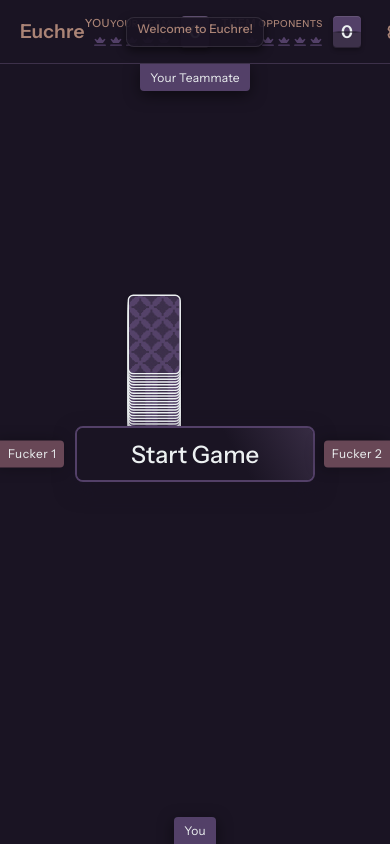
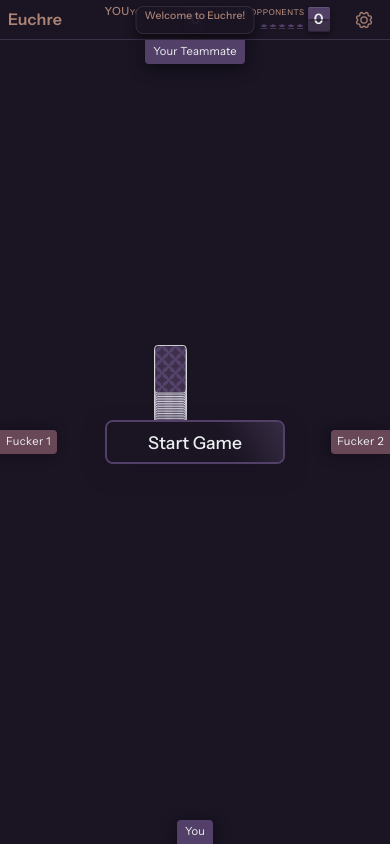
Before and after one commit to mattdale/euchre, a plain HTML site: page index.html in a window 390 px wide. Drawn offline with nearby package versions, Linux system fonts and the light colour scheme.

Commit message:
mobile v2

```diff
--- a/styles.css
+++ b/styles.css
@@ -54,6 +54,7 @@ html,
 body {
     width: 100vw;
     height: 100vh;
+    height: 100dvh; /* Dynamic viewport height — accounts for iOS browser chrome */
     overflow: hidden;
     background-color: var(--color-bg-dark);
 }
@@ -1895,6 +1896,79 @@ body.beginner-mode .card.is-trump:hover {
 
 @media (max-width: 480px) {
 
+    /* ═══ iOS Viewport Fix ═══ */
+    html, body {
+        height: 100vh;
+        height: 100dvh;
+    }
+
+    /* ═══ Header — much shorter on mobile ═══ */
+    .game-header {
+        height: 2.5rem;
+    }
+
+    .header-content {
+        padding: 0 0.5rem;
+    }
+
+    h1 {
+        font-size: 1rem;
+    }
+
+    /* ═══ Score area — compact ═══ */
+    .score-container {
+        gap: 0.4rem;
+    }
+
+    .team-score-section {
+        gap: 0.2rem;
+    }
+
+    .team-label {
+        font-size: 0.5rem;
+    }
+
+    .tally-crown {
+        width: 8px !important;
+        height: 8px !important;
+    }
+
+    .team-tally-crowns {
+        gap: 1px !important;
+    }
+
+    .flipboard-score {
+        width: 1.4rem;
+        height: 1.6rem;
+        border-radius: 2px;
+    }
+
+    .score-digit {
+        font-size: 0.9rem;
+    }
+
+    /* ═══ Settings gear — smaller ═══ */
+    .settings-btn {
+        font-size: 0.7rem;
+        padding: 2px;
+    }
+
+    .settings-btn svg {
+        width: 20px;
+        height: 20px;
+    }
+
+    /* ═══ Game message — above player info ═══ */
+    .game-message-container {
+        max-width: 60vw;
+        padding: 3px 8px;
+    }
+
+    #message {
+        font-size: 0.65rem;
+        white-space: normal;
+    }
+
     /* ═══ Game Board ═══ */
     .game-board {
         overflow: hidden;
@@ -1922,10 +1996,33 @@ body.beginner-mode .card.is-trump:hover {
         font-size: 0.5rem;
     }
 
+    /* ═══ Center Deck — scale down and ensure centered ═══ */
+    .center-deck {
+        transform: scale(0.85);
+        margin: 0 auto;
+    }
+
+    .play-area {
+        align-items: center;
+        justify-content: center;
+    }
+
+    .trick-cards {
+        width: 180px;
+        height: 180px;
+    }
+
+    /* ═══ Start Game button ═══ */
+    .start-game-btn {
+        font-size: 1.1rem;
+        width: 180px;
+        height: 44px;
+    }
+
     /* ═══ Hand Scaling — remove the 1.4x scale on mobile ═══ */
     .player-position.north .hand {
         scale: 1;
-        margin-top: -1rem;
+        margin-top: -1.2rem;
     }
 
     .player-position.south .hand {
@@ -1935,14 +2032,14 @@ body.beginner-mode .card.is-trump:hover {
 
     .player-position.west .hand {
         scale: 1;
-        left: calc(-2rem - 10px);
-        top: calc(50% - 50px);
+        left: calc(-1.5rem - 10px);
+        top: calc(50% - 45px);
     }
 
     .player-position.east .hand {
         scale: 1;
-        right: calc(-2rem - 10px);
-        top: calc(50% - 50px);
+        right: calc(-1.5rem - 10px);
+        top: calc(50% - 45px);
     }
 
     /* ═══ Player position adjustments ═══ */
@@ -1965,113 +2062,87 @@ body.beginner-mode .card.is-trump:hover {
     /* ═══ Vertical hand card overlap — tighter on mobile ═══ */
     .player-position.west .card,
     .player-position.east .card {
-        margin-top: -2.5rem;
+        margin-top: -2.8rem;
     }
 
     /* ═══ Player Info — compact on mobile ═══ */
     .player-info {
-        padding: 4px 8px;
+        padding: 3px 6px;
     }
 
     .player-position.north .player-info,
     .player-position.south .player-info {
-        padding: 4px 10px;
+        padding: 3px 8px;
     }
 
     .player-position.west .player-info,
     .player-position.east .player-info {
-        padding: 4px 8px;
+        padding: 3px 6px;
     }
 
     .player-name {
-        font-size: 0.75rem;
+        font-size: 0.7rem;
     }
 
     /* ═══ Badges — stack vertically on mobile ═══ */
     .player-position.north .player-name,
     .player-position.south .player-name {
         flex-direction: column;
-        gap: 3px;
+        gap: 2px;
     }
 
     .player-position.west .player-name,
     .player-position.east .player-name {
         flex-direction: column;
-        gap: 3px;
+        gap: 2px;
     }
 
     .dealer-badge,
     .maker-badge {
-        font-size: 0.6rem;
-        padding: 2px 5px;
+        font-size: 0.55rem;
+        padding: 1px 4px;
         margin-left: 0;
+    }
+
+    /* ═══ Trump corner icons — much smaller ═══ */
+    .trump-icon {
+        width: 28px;
+        height: 28px;
+        font-size: 1.2rem;
     }
 
     /* ═══ Trump card — smaller ═══ */
     .trump-card {
-        width: 40px;
-        height: 60px;
-        font-size: 0.8rem;
+        width: 36px;
+        height: 54px;
+        font-size: 0.7rem;
     }
 
     /* ═══ Trick cards — tighter spread ═══ */
     .trick-card.play-order-1 {
-        transform: translateX(-1.5rem) !important;
+        transform: translateX(-1.2rem) !important;
     }
 
     .trick-card.play-order-2 {
-        transform: translateX(-0.5rem) !important;
+        transform: translateX(-0.4rem) !important;
     }
 
     .trick-card.play-order-3 {
-        transform: translateX(0.5rem) !important;
+        transform: translateX(0.4rem) !important;
     }
 
     .trick-card.play-order-4 {
-        transform: translateX(1.5rem) !important;
+        transform: translateX(1.2rem) !important;
     }
 
     /* ═══ Trick tallies — smaller ═══ */
     .trick-tally {
-        gap: 2px;
+        gap: 1px;
     }
 
     .trick-tally svg {
-        width: 10px;
-        height: 10px;
-    }
-
-    /* ═══ Score area ═══ */
-    .score-container {
-        gap: 0.75rem;
-    }
-
-    .flipboard-score {
-        width: 1.75rem;
-        height: 2rem;
-    }
-
-    .score-digit {
-        font-size: 1.1rem;
-    }
-
-    h1 {
-        font-size: 1.2rem;
-    }
-
-    .team-label {
-        font-size: 0.6rem;
-    }
-
-    /* ═══ Game message ═══ */
-    #message {
-        font-size: 0.75rem;
-        white-space: normal;
-    }
-
-    .game-message-container {
-        max-width: 70vw;
-        padding: 4px 10px;
+        width: 8px;
+        height: 8px;
     }
 
     /* ═══ South hand hover — disable rotation scale on mobile ═══ */
@@ -2093,24 +2164,25 @@ body.beginner-mode .card.is-trump:hover {
     .user-turn-content {
         min-width: 85vw;
         max-width: 90vw;
-        padding: 8px;
+        padding: 6px;
     }
 
     .dialog-btn {
         padding: 4px 10px;
-        font-size: 0.75rem;
+        font-size: 0.7rem;
     }
 
     /* ═══ AI decision bubble ═══ */
     .ai-decision-bubble {
-        font-size: 0.7rem;
-        padding: 4px 8px;
-    }
-
-    /* ═══ Settings button ═══ */
-    .settings-btn {
-        font-size: 0.8rem;
-        padding: 4px;
+        font-size: 0.65rem;
+        padding: 3px 6px;
+    }
+
+    /* ═══ Settings modal — fit mobile screen ═══ */
+    .settings-modal {
+        width: 90vw;
+        max-width: 320px;
+        padding: 1rem 1.2rem;
     }
 }
 
```
